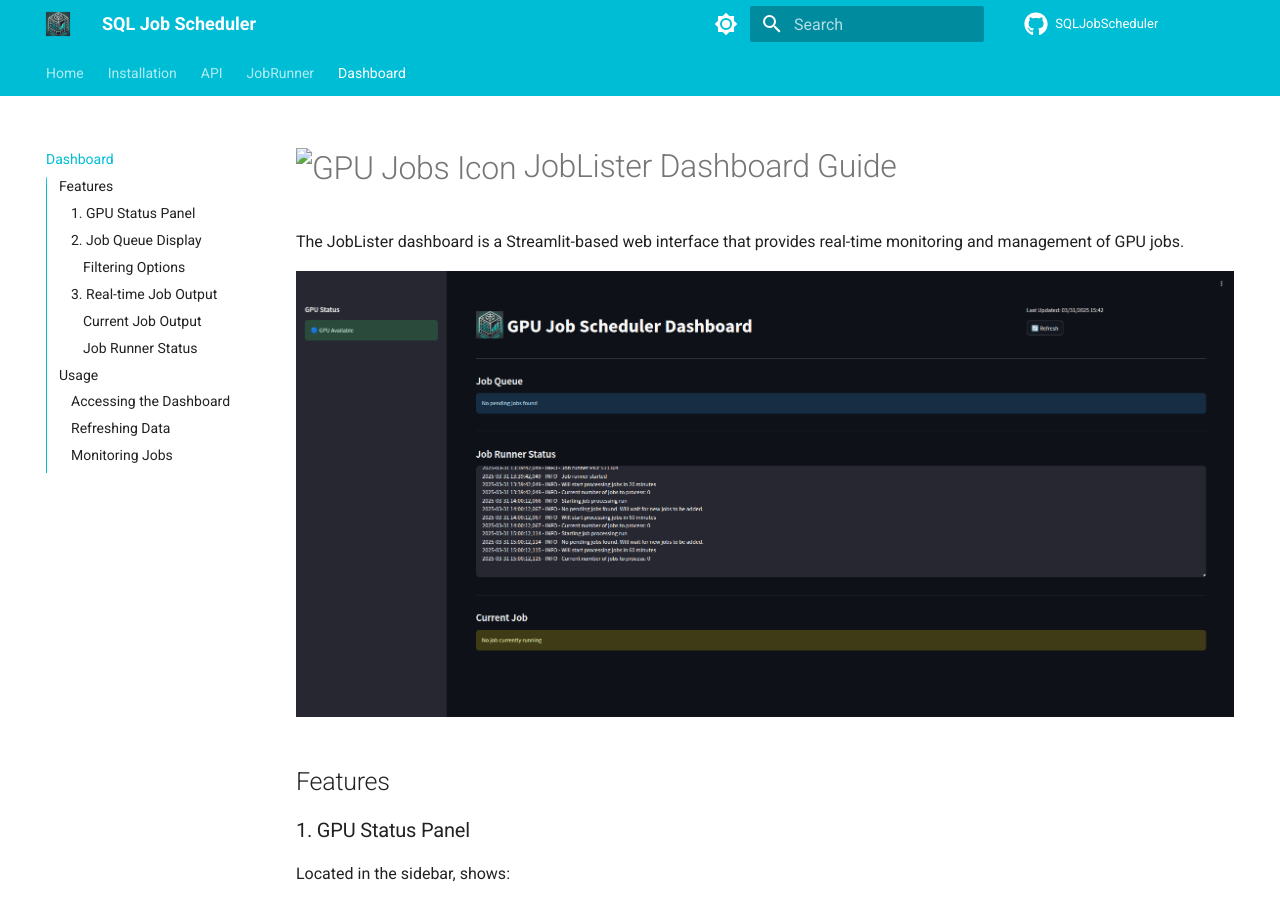
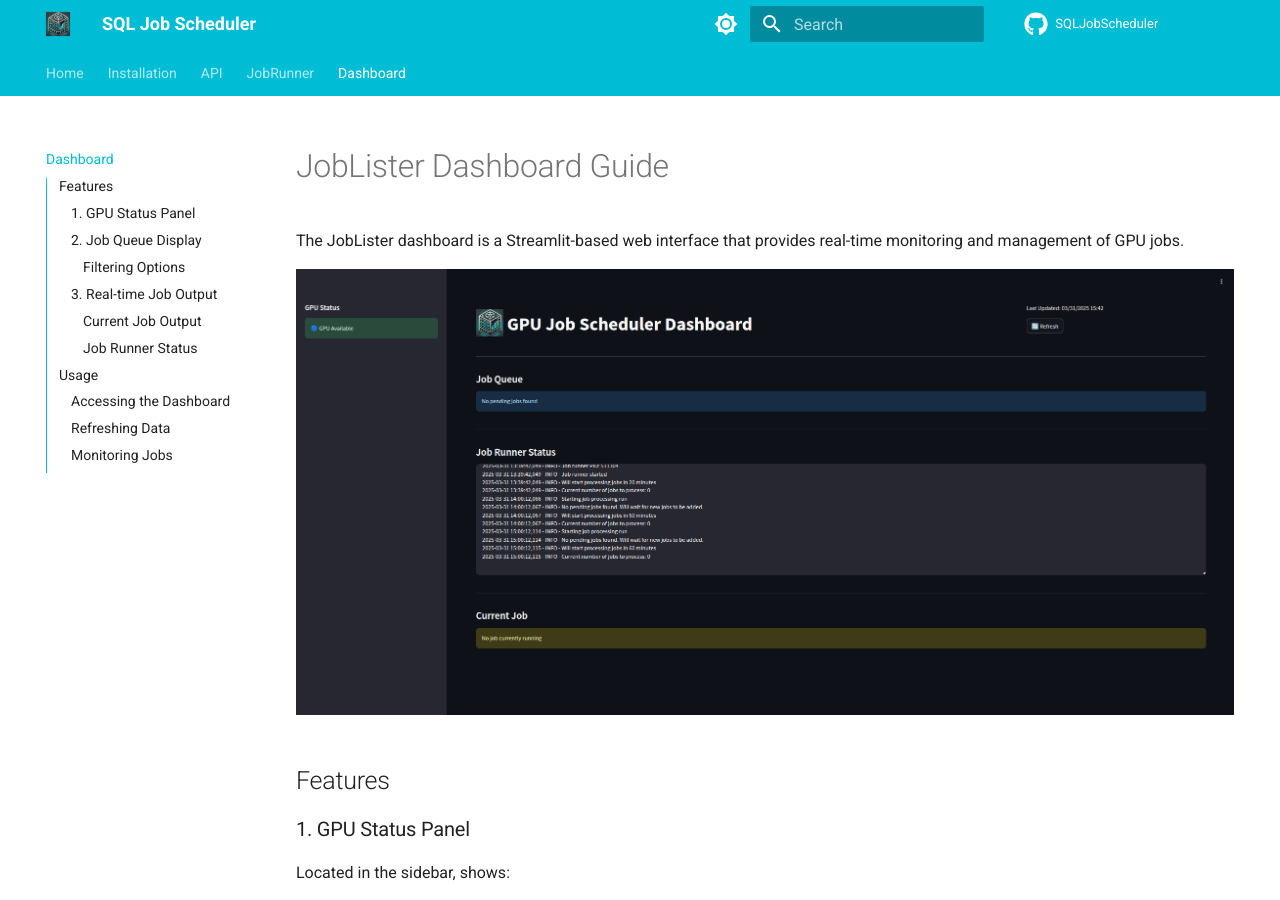
Before and after one commit to thicclatka/SQLJobScheduler, an MkDocs documentation site: the page built from docs/04_joblister.md, in a window 1280 px wide and 900 px high. Built offline with MkDocs 1.6.1 and Material for MkDocs 9.7.7, drawn with Linux system fonts in a browser that asks for light colours; comment, search, counter and statistics services are not loaded.

Commit message:
remove broken image

```diff
--- a/docs/04_joblister.md
+++ b/docs/04_joblister.md
@@ -1,4 +1,4 @@
-# <img src="images/gpuJobs.png" alt="GPU Jobs Icon" width="32" height="32" style="vertical-align: middle;"> JobLister Dashboard Guide
+# JobLister Dashboard Guide
 
 The JobLister dashboard is a Streamlit-based web interface that provides real-time monitoring and management of GPU jobs.
 
```
